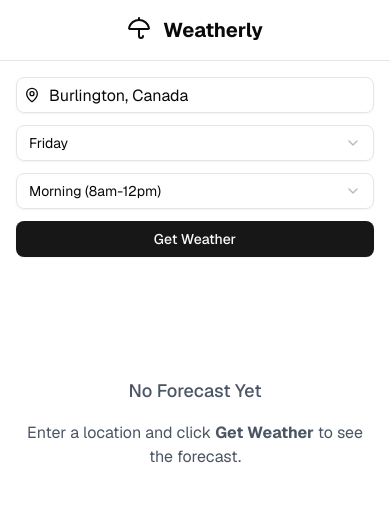
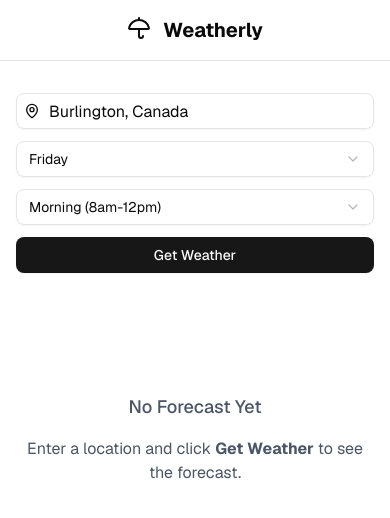
Before and after one commit to bensmaj/weather-app, a Next.js app: page / in a window 390 px wide. Shown: the top 518 px of the page. Built offline with nearby package versions, Linux system fonts and the light colour scheme.

Commit message:
Added y padding so that mobile has more space

```diff
--- a/src/app/page.tsx
+++ b/src/app/page.tsx
@@ -42,7 +42,7 @@ export default function Home() {
 
       <Header />
 
-      <div className="px-4">
+      <div className="p-4">
         <div className="flex md:flex-row flex-col mt-4 gap-3 justify-center ">
           <LocationInput />
           <DaySelector />
```
